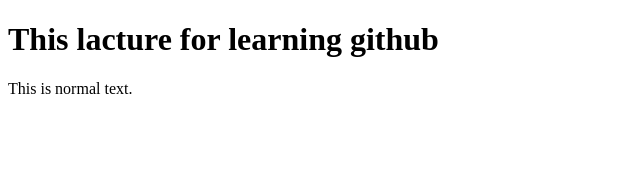
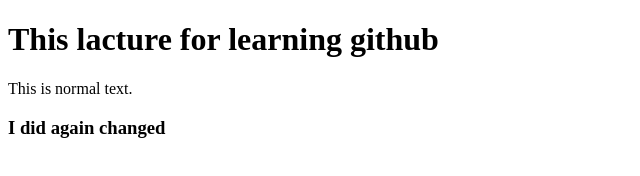
Before and after one commit to Prince1832/newRepository, a plain HTML site: page index.html in a window 1280 px wide. Shown: the whole page, without its empty margins (0-640 px from the left). Drawn offline with Linux system fonts and the light colour scheme.

Commit message:
again changes

```diff
--- a/index.html
+++ b/index.html
@@ -8,6 +8,7 @@
 <body>
     <h1>This lacture for learning github</h1>
     <p>This is normal text.</p>
+    <h3>I did again changed</h3>
 
 </body>
 </html>
```
